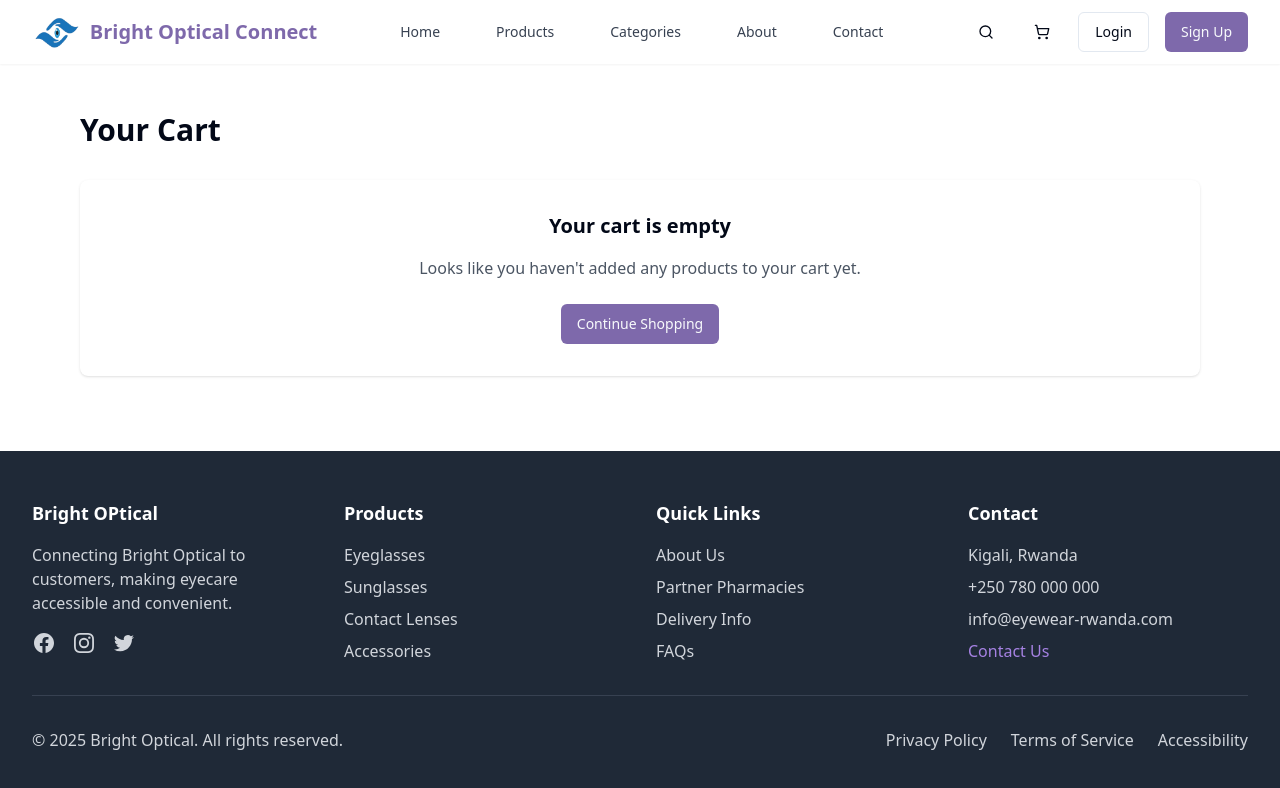
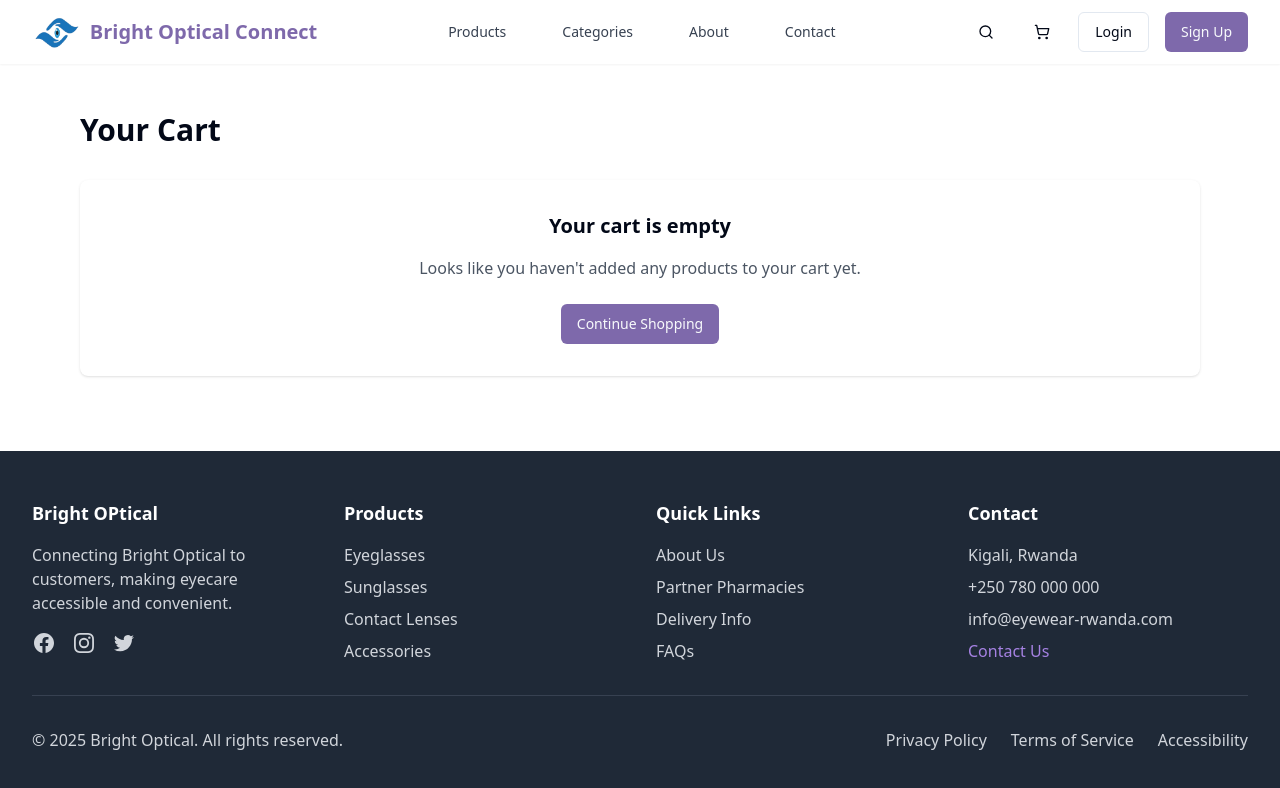
Before and after one commit to mclaire12/bright-optical, a React (Vite) app: page /cart in a window 1280 px wide. Shown: the top 788 px of the page. Built offline with nearby package versions, Linux system fonts and the light colour scheme.

Commit message:
Refactor Navbar component to comment out Home link for future adjustments

```diff
--- a/src/components/layout/Navbar.tsx
+++ b/src/components/layout/Navbar.tsx
@@ -38,9 +38,9 @@ const Navbar = () => {
 
           {/* Desktop Navigation */}
           <div className="hidden md:flex items-center space-x-8">
-            <Link to="/" className="text-gray-700 hover:text-[#7E69AB] px-3 py-2 rounded-md text-sm font-medium">
+            {/* <Link to="/" className="text-gray-700 hover:text-[#7E69AB] px-3 py-2 rounded-md text-sm font-medium">
               Home
-            </Link>
+            </Link> */}
             <Link to="/products" className="text-gray-700 hover:text-[#7E69AB] px-3 py-2 rounded-md text-sm font-medium">
               Products
             </Link>
```
